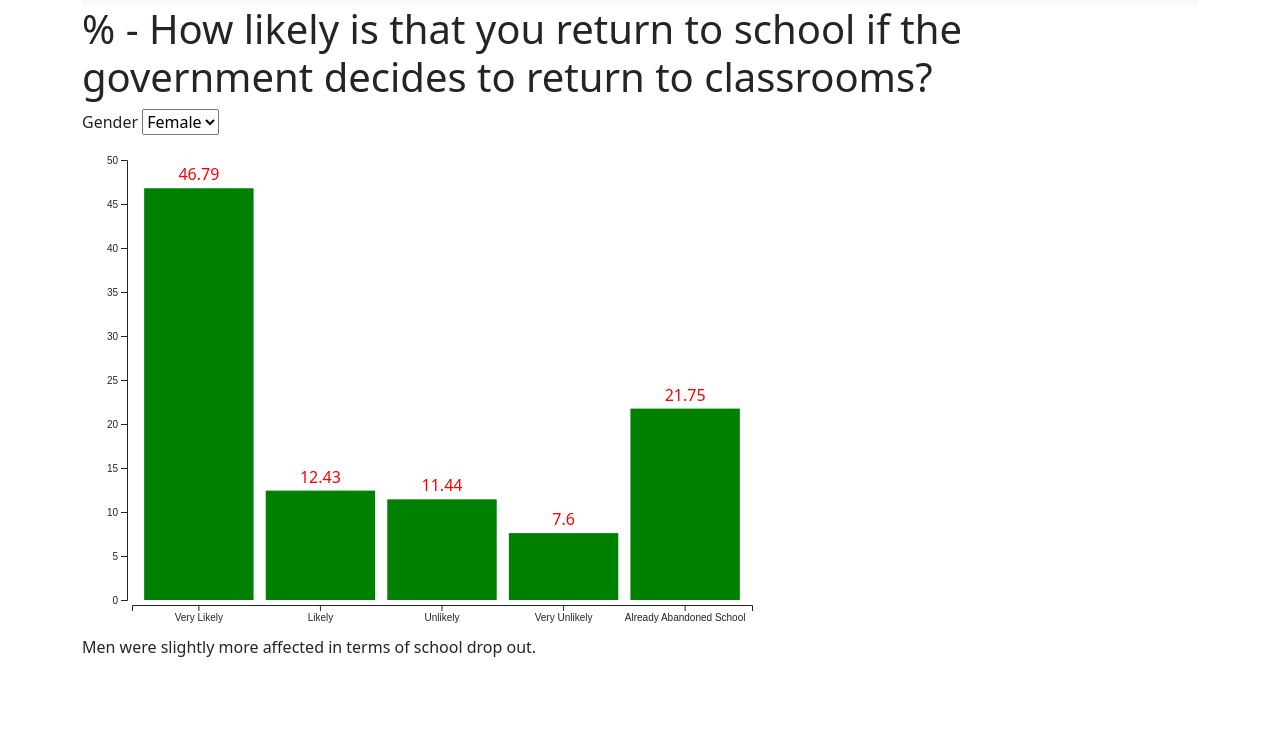
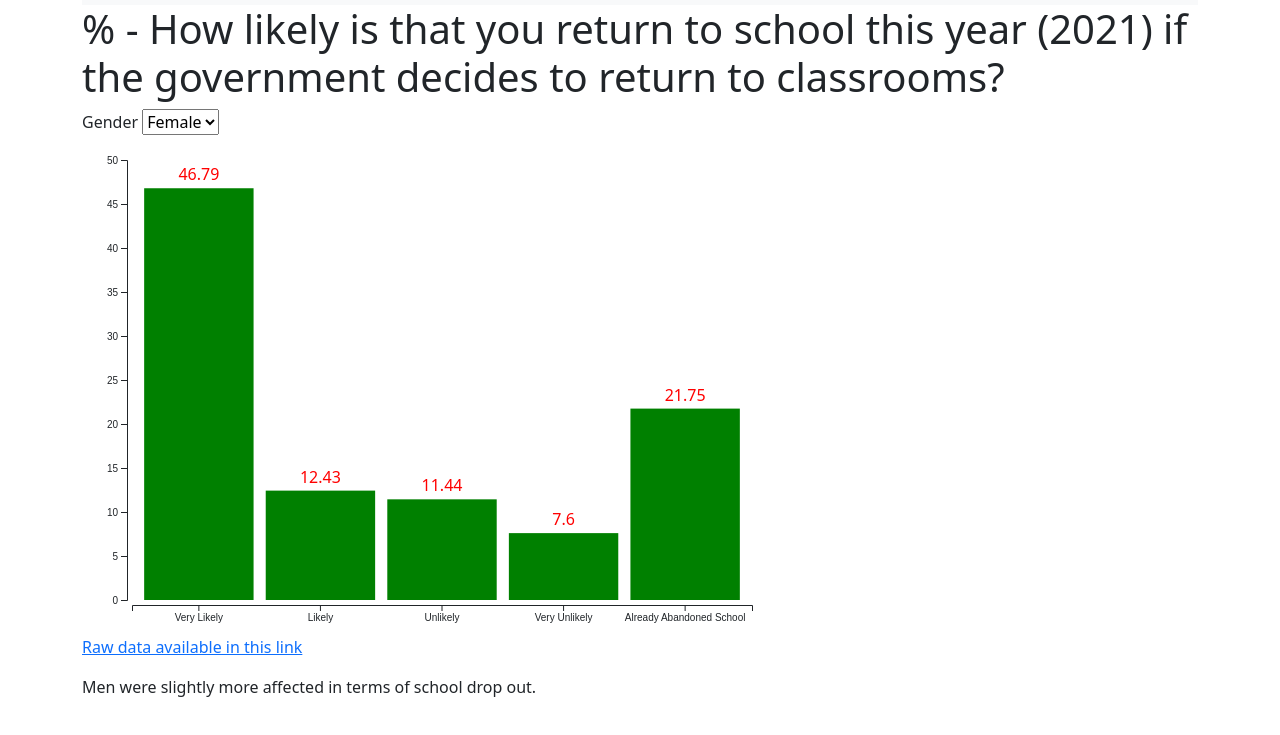
Before and after one commit to PRAMONETTI/CAPP30239_FA22, a plain HTML site: page final_project/chart1.html in a window 1280 px wide. Shown: the part 51-786 px from the top of the page. Drawn offline with nearby package versions, Linux system fonts and the light colour scheme.

Commit message:
Updated with link

```diff
--- a/final_project/chart1.html
+++ b/final_project/chart1.html
@@ -27,7 +27,7 @@
       </ul>
     </div>
   </nav>
-  <h1>% - How likely is that you return to school if the government decides to return to classrooms?</h1>
+  <h1>% - How likely is that you return to school this year (2021) if the government decides to return to classrooms?</h1>
   <label>
     Gender
     <select id="select">
@@ -36,6 +36,7 @@
     </select>
  </label>
   <div id="chart1"></div>
+  <p><a href="https://www.inegi.org.mx/investigacion/ecovided/2020/#Microdatos">Raw data available in this link</a></p>
   <p>Men were slightly more affected in terms of school drop out.</p>
 </body>
 <script src="https://d3js.org/d3.v7.min.js"></script>
```
Also changed, not shown: final_project/chart2.html (+1 -0 lines), final_project/chart3.html (+1 -0 lines).
